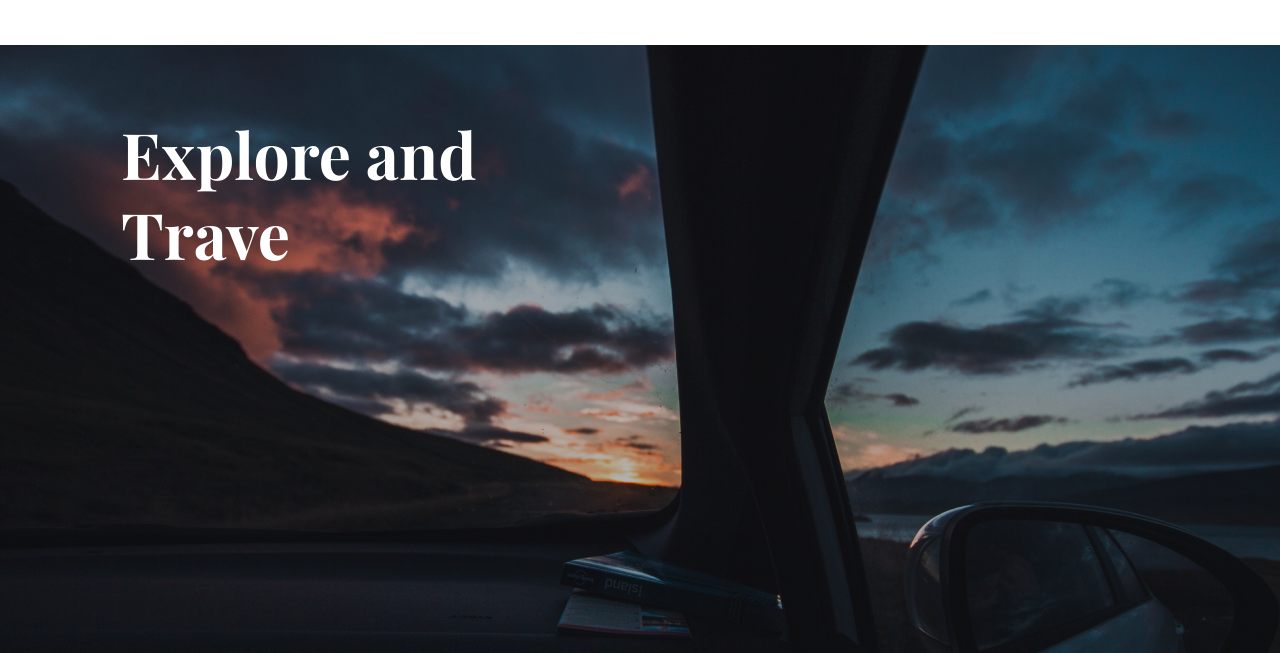
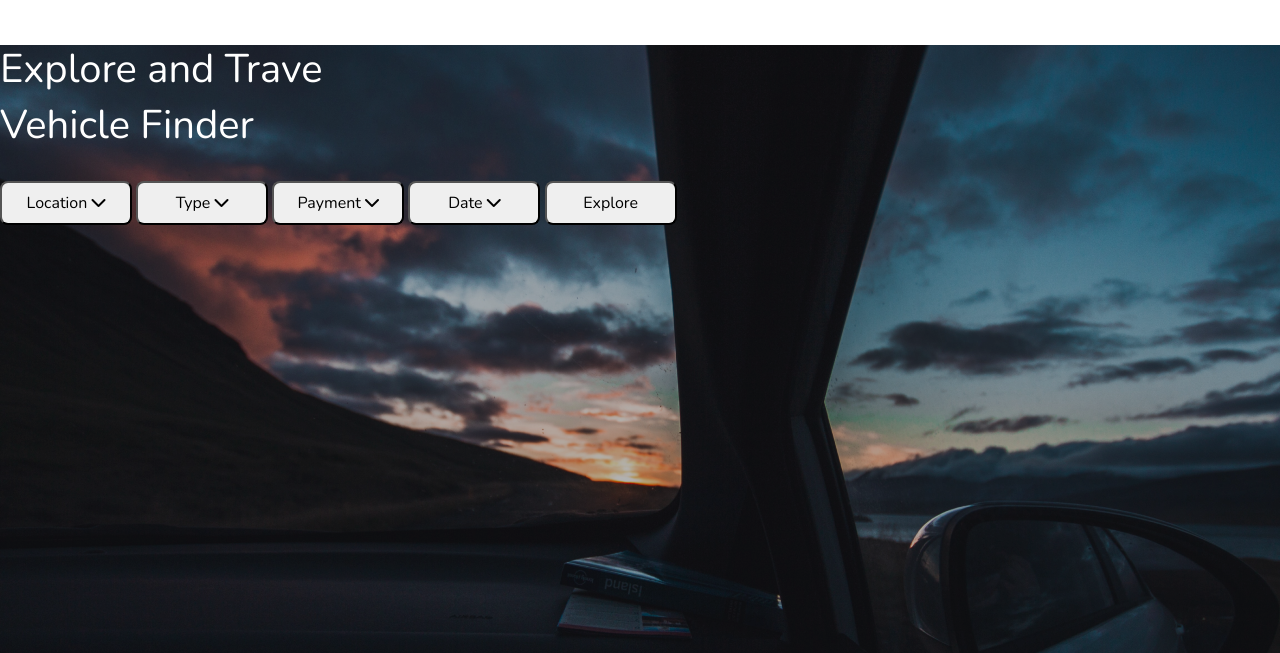
Before and after one commit to zalfanuramalia/fw5-responsive-website, a website: page home.html in a window 1280 px wide. Shown: the part 124-777 px from the top of the page. Drawn offline with nearby package versions, Linux system fonts and the light colour scheme.

Commit message:
chore: page home header

```diff
--- a/home.html
+++ b/home.html
@@ -17,7 +17,6 @@
     <link href="https://fonts.googleapis.com/css2?family=Playfair+Display:wght@400;600;700&display=swap" rel="stylesheet">
     <!--Custom CSS-->
     <link rel="stylesheet" href="./assets/style.css">
-    <link rel="stylesheet" href="./login.html">
 </head>
 <body>
   <nav class="navbar navbar-expand-lg navbar-light">
@@ -52,11 +51,18 @@
   </nav>
   <header class="header-home">
     <div class="content-home">
-      <div class="header-nav">
-        <h1 class="heading">Explore and <br> Trave </h1>
-        <span class="text"> <br> Vehicle Finder</span>
-        <i class="fa-solid fa-horizontal-rule"></i>
+      <div class="header-pic">
+        <h1 class="text-1">Explore and Trave</h1>
+        <h1 class="text-2"> Vehicle Finder </h1>
+        <span><i class="fa-solid fa-horizontal-rule"></i></span>
       </div>
+      <form>
+        <button class="location">Location      <span><i class="fa-solid fa-chevron-down"></i></span>    </button>
+        <button class="type">Type     <span><i class="fa-solid fa-chevron-down"></i></span>    </button>
+        <button class="payment">Payment    <span><i class="fa-solid fa-chevron-down"></i></span>    </button>
+        <button class="date">Date     <span><i class="fa-solid fa-chevron-down"></i></span>    </button>
+        <button class="explore">Explore</button>
+      </form>
     </div>
   </header>
 </body>
```
